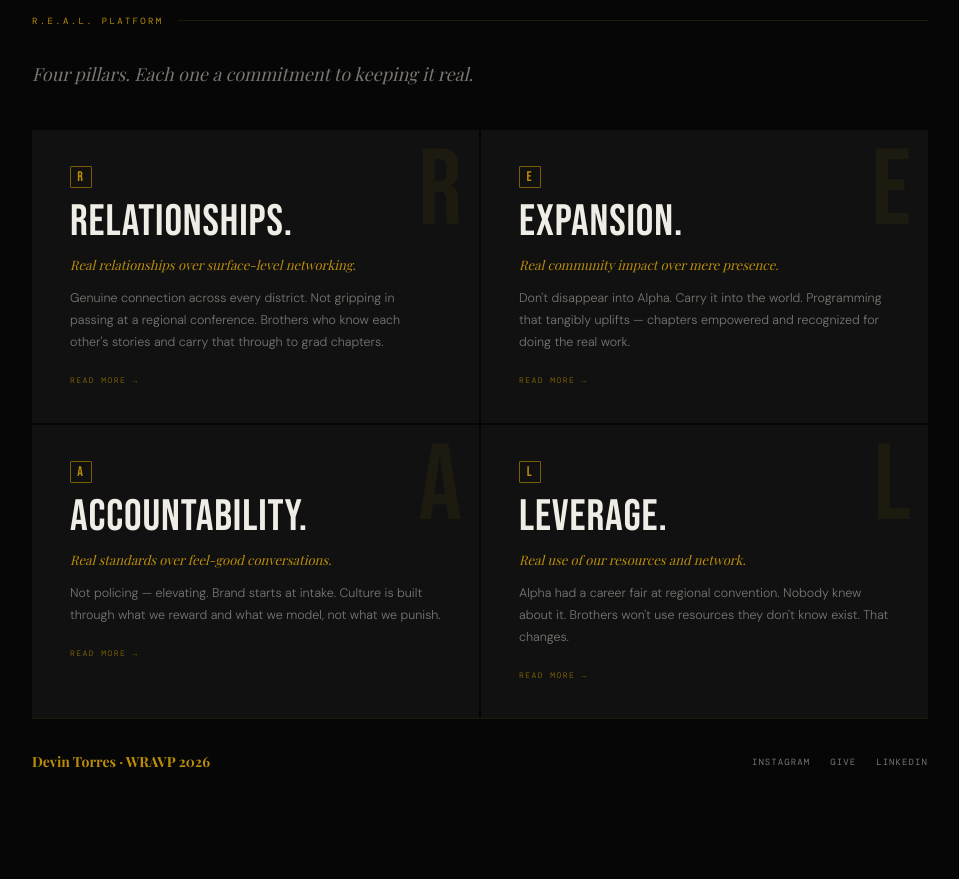
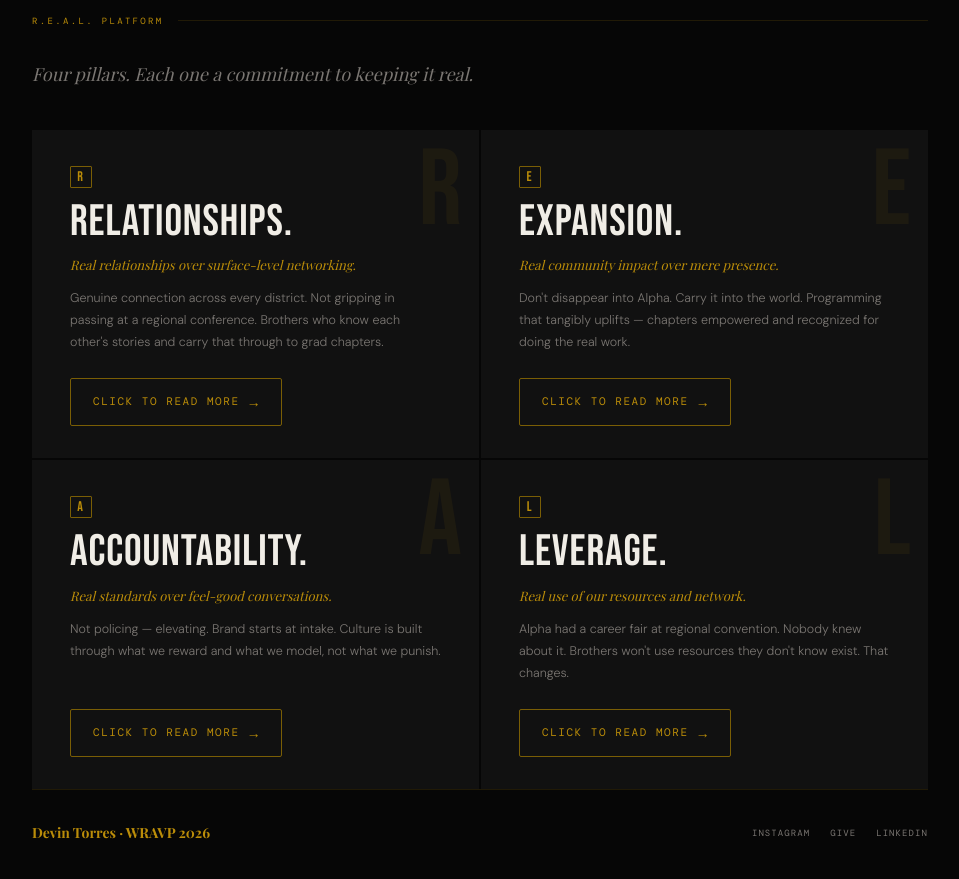
Before and after one commit to devintor/devin4avp, a plain HTML site: page index.html in a window 1280 px wide. Shown: the part 1440-2319 px from the top of the page, without its empty margins (160-1119 px from the left). Drawn offline with nearby package versions, Linux system fonts and the light colour scheme; a web font is replaced by a local one.

Commit message:
enlarge read more

```diff
--- a/index.html
+++ b/index.html
@@ -157,13 +157,15 @@
 }
 .pillar {
   background: var(--card);
-  padding: 36px 38px;
+  padding: 36px 38px 32px;
   position: relative;
   overflow: hidden;
   transition: background .2s;
   text-decoration: none;
-  display: block;
+  display: flex;
+  flex-direction: column;
   color: inherit;
+  cursor: pointer;
 }
 .pillar:hover { background: #161616; }
 .pillar-ghost {
@@ -226,21 +228,37 @@
   color: var(--muted);
   line-height: 1.75;
   font-weight: 300;
-  margin-bottom: 20px;
+  margin-bottom: 24px;
+  flex-grow: 1;
 }
 .pillar-cta {
+  display: inline-flex;
+  align-items: center;
+  gap: 10px;
   font-family: var(--mono);
-  font-size: 8px;
-  letter-spacing: .18em;
-  color: var(--gold-dim);
+  font-size: 11px;
+  letter-spacing: .14em;
+  color: var(--gold);
   text-transform: uppercase;
-  display: flex;
-  align-items: center;
-  gap: 6px;
-  transition: color .2s;
+  padding: 12px 22px;
+  border: 1px solid var(--gold-dim);
+  border-radius: 2px;
+  transition: all .25s ease;
+  align-self: flex-start;
 }
-.pillar:hover .pillar-cta { color: var(--gold); }
-.pillar-cta::after { content: '→'; }
+.pillar-cta .arrow {
+  display: inline-block;
+  transition: transform .25s ease;
+  font-size: 14px;
+}
+.pillar:hover .pillar-cta {
+  background: var(--gold);
+  color: var(--black);
+  border-color: var(--gold);
+}
+.pillar:hover .pillar-cta .arrow {
+  transform: translateX(4px);
+}
 
 @media (max-width: 620px) {
   .pillars { grid-template-columns: 1fr; }
@@ -337,7 +355,7 @@
         <div class="pillar-title">RELATIONSHIPS.</div>
         <div class="pillar-tagline">Real relationships over surface-level networking.</div>
         <div class="pillar-body">Genuine connection across every district. Not gripping in passing at a regional conference. Brothers who know each other's stories and carry that through to grad chapters.</div>
-        <div class="pillar-cta">Read more</div>
+        <div class="pillar-cta">Click to read more <span class="arrow">→</span></div>
       </a>
 
       <a href="expansion.html" class="pillar reveal">
@@ -348,7 +366,7 @@
         <div class="pillar-title">EXPANSION.</div>
         <div class="pillar-tagline">Real community impact over mere presence.</div>
         <div class="pillar-body">Don't disappear into Alpha. Carry it into the world. Programming that tangibly uplifts — chapters empowered and recognized for doing the real work.</div>
-        <div class="pillar-cta">Read more</div>
+        <div class="pillar-cta">Click to read more <span class="arrow">→</span></div>
       </a>
 
       <a href="accountability.html" class="pillar reveal">
@@ -359,7 +377,7 @@
         <div class="pillar-title">ACCOUNTABILITY.</div>
         <div class="pillar-tagline">Real standards over feel-good conversations.</div>
         <div class="pillar-body">Not policing — elevating. Brand starts at intake. Culture is built through what we reward and what we model, not what we punish.</div>
-        <div class="pillar-cta">Read more</div>
+        <div class="pillar-cta">Click to read more <span class="arrow">→</span></div>
       </a>
 
       <a href="leverage.html" class="pillar reveal">
@@ -370,7 +388,7 @@
         <div class="pillar-title">LEVERAGE.</div>
         <div class="pillar-tagline">Real use of our resources and network.</div>
         <div class="pillar-body">Alpha had a career fair at regional convention. Nobody knew about it. Brothers won't use resources they don't know exist. That changes.</div>
-        <div class="pillar-cta">Read more</div>
+        <div class="pillar-cta">Click to read more <span class="arrow">→</span></div>
       </a>
 
     </div>
```
